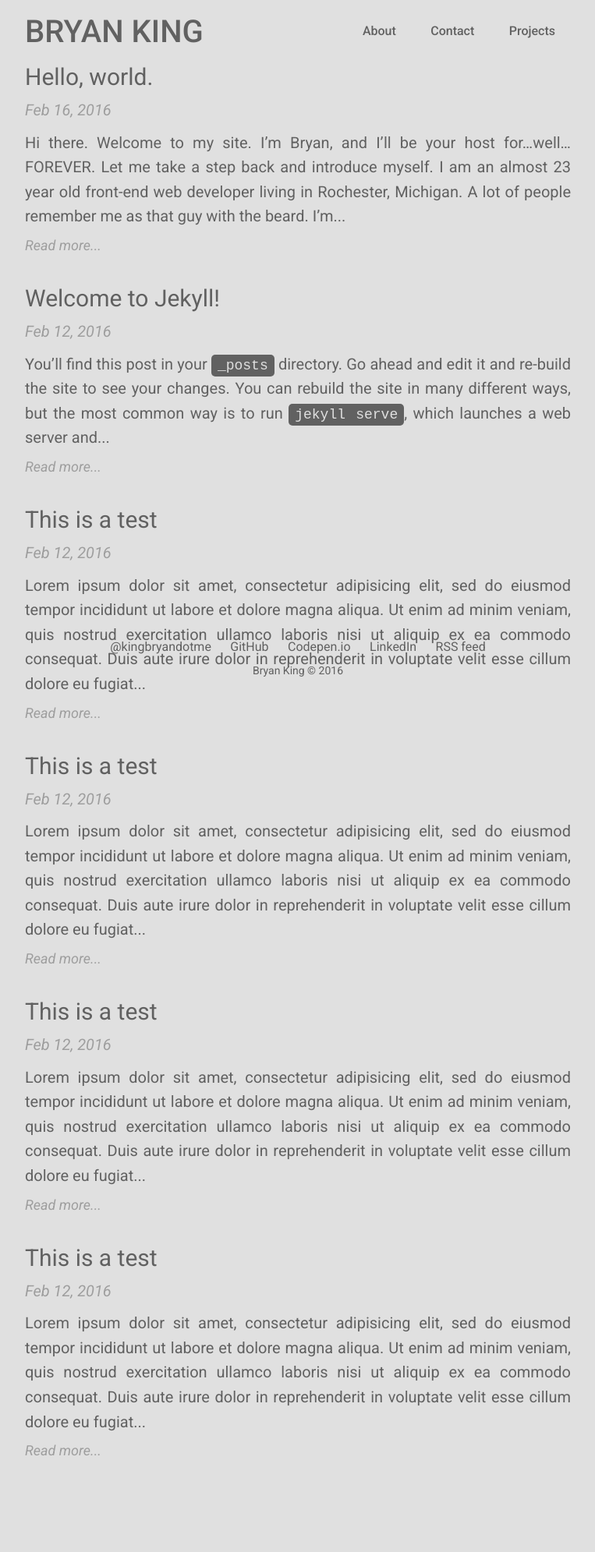
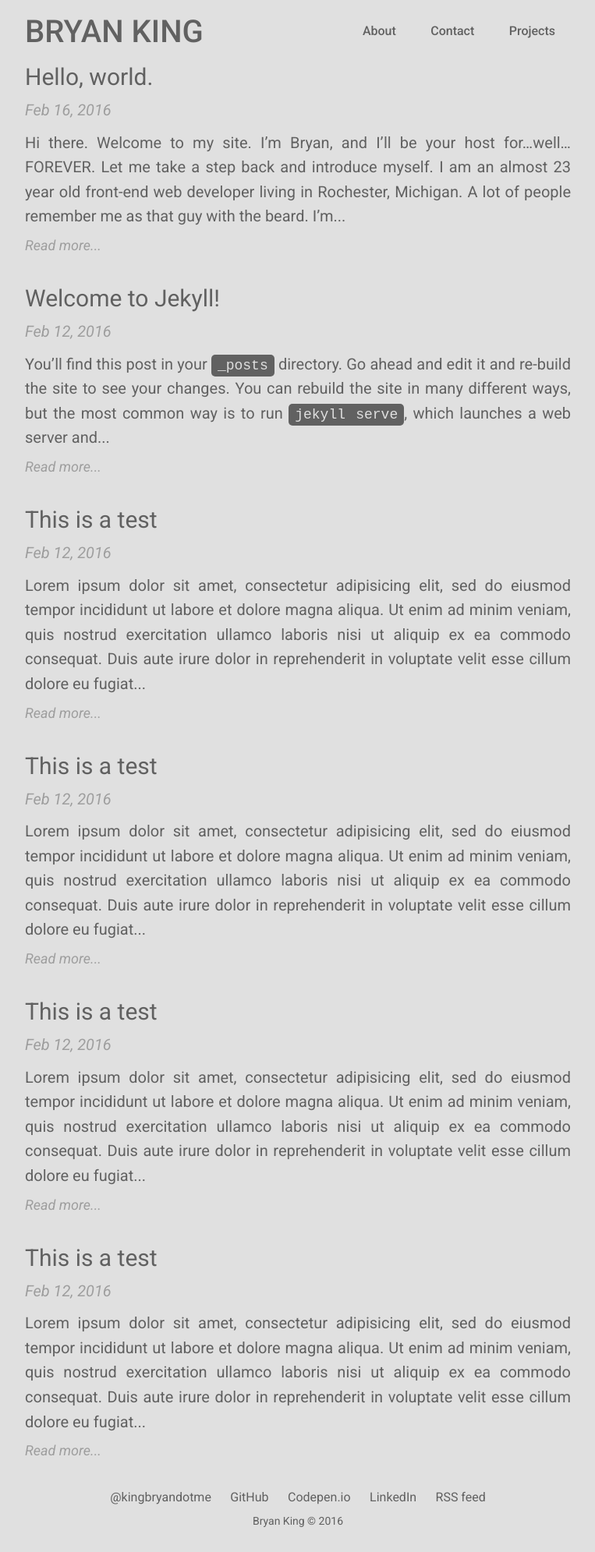
Before and after one commit to boldlybryan/kingbryan.me, a Jekyll site: the page built from index.html, in a window 1280 px wide. Shown: the whole page at 78% size, without its empty margins (258-1021 px from the left). Built offline with Jekyll 4.4.1, drawn with Linux system fonts in a browser that asks for light colours.

Commit message:
html needed some styling to stick footer to bottom

```diff
--- a/_sass/_theme.scss
+++ b/_sass/_theme.scss
@@ -15,3 +15,9 @@ body {
   color: #9e9e9e;
   font-style: italic;
 }
+
+
+html {
+  position: relative;
+  min-height: 100%;
+}
```
